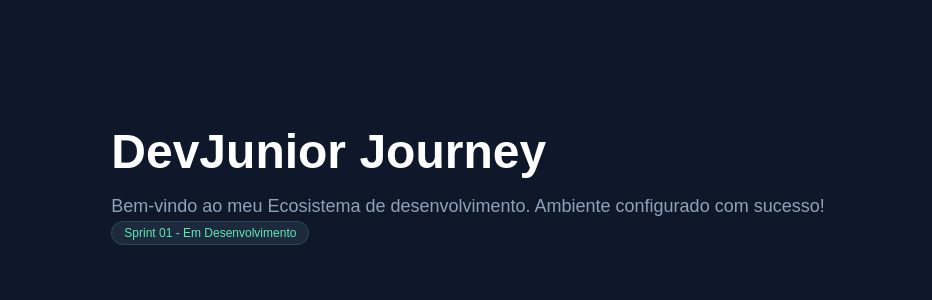
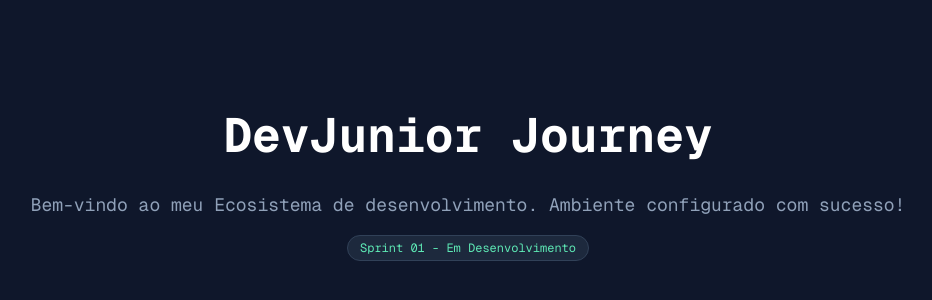
Before and after one commit to theemployee6-dev/devjunior-journey, a Next.js app: page / in a window 1280 px wide. Shown: the part 214-514 px from the top of the page, without its empty margins (172-1104 px from the left). Built offline with nearby package versions, Linux system fonts and the light colour scheme.

Commit message:
fix: add missing tailwind styles to home layout wrapper

```diff
--- a/src/app/page.tsx
+++ b/src/app/page.tsx
@@ -3,7 +3,7 @@ import React from "react";
 export default function Home() {
   return (
     <main className="flex min-h-screen flex-col items-center justify-center bg-slate-900 p24 text-white">
-      <div>
+      <div className="z-10 max-w-5xl w-full items-center justify-between font-mono text-sm flex flex-col gap-4">
         <h1 className="text-5xl font-bold mb-4">DevJunior Journey</h1>
         <p className="text-slate-400 text-lg text-center">
           Bem-vindo ao meu Ecosistema de desenvolvimento. Ambiente configurado
```
